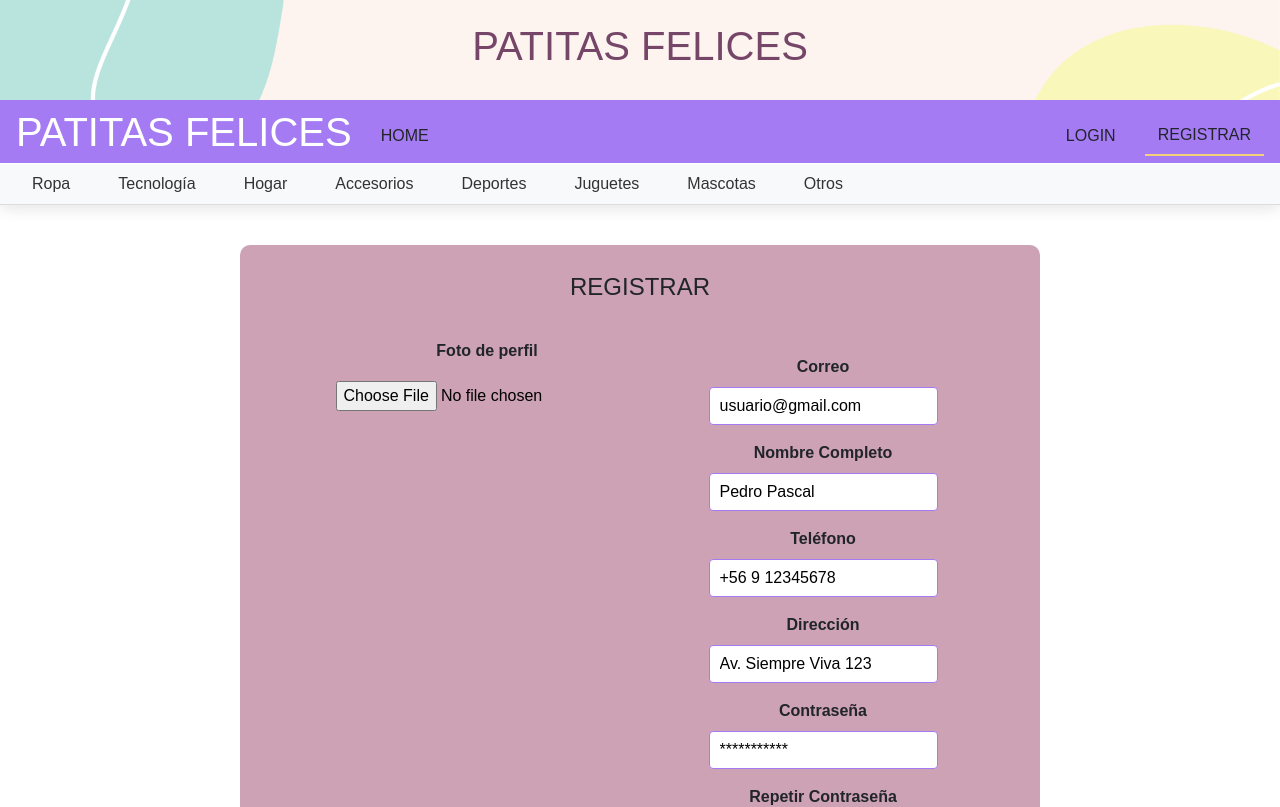
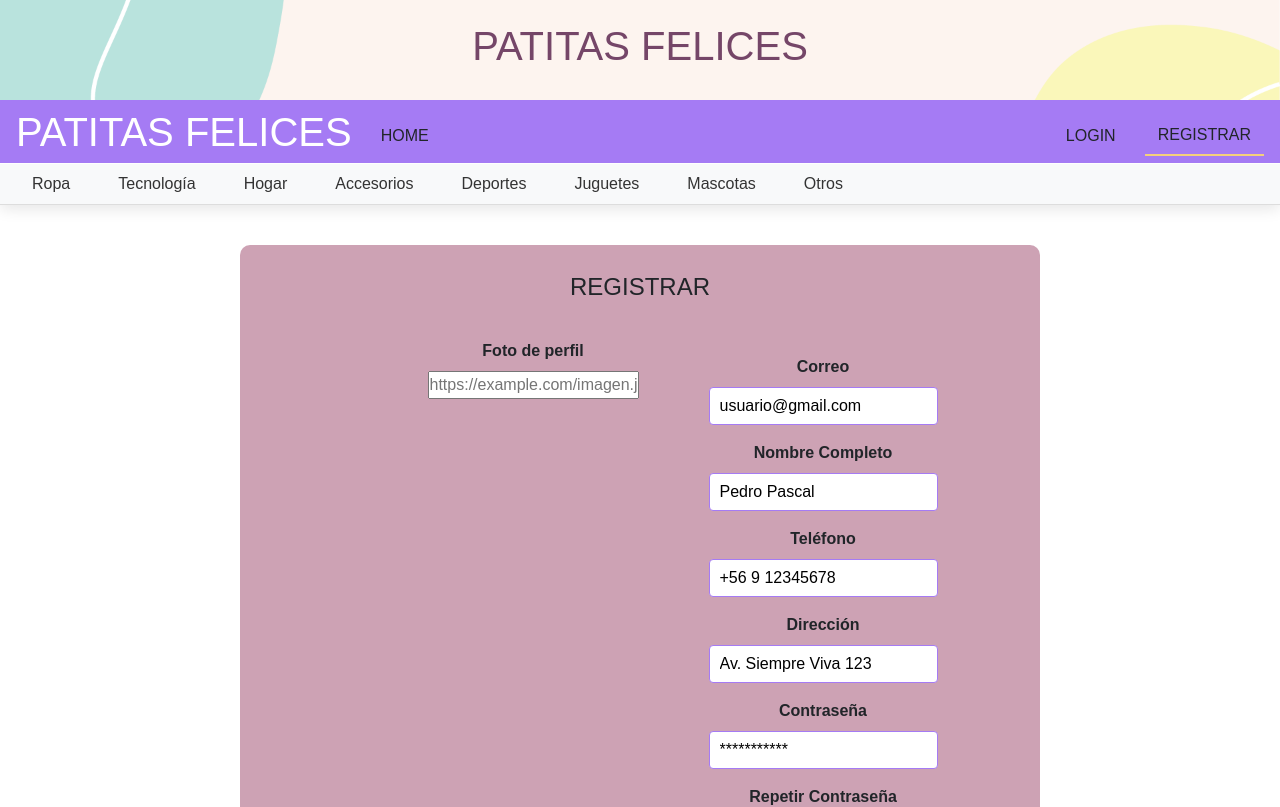
Before and after one commit to AndreaPacheco05/PatitasFelices_DL, a React (Vite) app: page /registrar in a window 1280 px wide. Shown: the top 807 px of the page. Built offline with nearby package versions, Linux system fonts and the light colour scheme.

Commit message:
se implementó toda la conexión con el servidor, login, register, crear publicación, agregar y eliminar de favoritos, falta editar datos de usuario, se hizo todo sin multer, las imagenes se suben copiando la url

```diff
--- a/src/components/Cards.jsx
+++ b/src/components/Cards.jsx
@@ -28,7 +28,7 @@ function Cards({ nombre, imagen, desc, precio, id }) {
          });
     }
   return (
-    <Card style={{ width: "12rem" }}>
+    <Card style={{ width: "12rem"}}>
       <Card.Img variant="top" src={imagen} />
       <Card.Body>
         <Card.Title>{nombre}</Card.Title>
--- a/src/views/CrearPublicacion.jsx
+++ b/src/views/CrearPublicacion.jsx
@@ -15,21 +15,21 @@ const CrearPublicacion = () => {
   const [descripcion, setDescripcion] = useState("");
   const [categoria, setCategoria] = useState(categorias[0]);
   const [precio, setPrecio] = useState("");
-  const [imagen, setImagen] = useState(null);
-  const [preview, setPreview] = useState(null);
-  const [error, setError] = useState("");
+  const [imagen, setImagen] = useState("");
+/*   const [preview, setPreview] = useState(null);
+ */  const [error, setError] = useState("");
 
-  const handleImagenChange = (e) => {
+ /*  const handleImagenChange = (e) => {
     const file = e.target.files[0];
     if (file) {
       setImagen(file);
       setPreview(URL.createObjectURL(file));
     }
-  };
+  }; */
 
   const handleSubmit = async (e) => {
     e.preventDefault();
-    if (!titulo || !descripcion || !precio) {
+    if (!titulo || !descripcion || !precio || !imagen) {
       setError("Por favor, completa todos los campos obligatorios.");
       return;
     }
@@ -42,7 +42,7 @@ const CrearPublicacion = () => {
       setError("No estás autenticado");
       return;
     }
-
+  console.log(imagen)
     const response = await fetch("http://localhost:3000/api/cards/publicaciones", {
       method: "POST",
       headers: {
@@ -54,7 +54,7 @@ const CrearPublicacion = () => {
         descripcion,
         precio: Number(precio),
         disponibilidad: true,
-        img_url: "",
+        img_url: imagen,
       }),
     });
 
@@ -128,14 +128,18 @@ const CrearPublicacion = () => {
 
         <label className="input-imagen-label">
           Imagen
-          <input type="file" accept="image/*" onChange={handleImagenChange} />
+          <input
+            type="text"
+            onChange={(e) => setImagen(e.target.value)}
+            placeholder="https://example.com/imagen.jpg"
+          />
         </label>
 
-        {preview && (
+        {/* {preview && (
           <div className="preview-imagen">
             <img src={preview} alt="Preview" />
           </div>
-        )}
+        )} */}
 
         {error && <p className="error">{error}</p>}
 
--- a/src/views/Perfil.jsx
+++ b/src/views/Perfil.jsx
@@ -15,7 +15,7 @@ const Perfil = () => {
         <div className="box-img-form">
             <div>
                 <img
-                    src={profile.imgPerfil_url}
+                    src={profile.imgperfil_url}
                     alt="Foto de perfil"
                     className="rounded-circle"
                     width="120"
--- a/src/views/Registrar.jsx
+++ b/src/views/Registrar.jsx
@@ -6,7 +6,7 @@ import { useNavigate } from "react-router-dom";
 const Registrar = () => {
   const { register } = useContext(UserContext);
   const navigate = useNavigate();
-  const [imgPerfil_url, setImagen] = useState(null);
+  const [imgperfil_url, setImagen] = useState(null);
   const [email, setEmail] = useState("");
   const [nombre, setNombre] = useState("");
   const [telefono, setTelefono] = useState("");
@@ -36,7 +36,7 @@ const Registrar = () => {
       return;
     }
 
-    const success = await register(nombre, email, contraseña, direccion, telefono, imgPerfil_url);
+    const success = await register(nombre, email, contraseña, direccion, telefono, imgperfil_url);
     if (success) {
       navigate("/profile");
     } else {
@@ -51,9 +51,9 @@ const Registrar = () => {
         <div className="mb-3 img-box">
           <label className="form-img">Foto de perfil</label>
           <input
-            type="file"
-            accept="image/*"
-            onChange={(e) => setImagen(e.target.files[0])}
+            type="text"
+            placeholder="https://example.com/imagen.jpg"
+            onChange={(e) => setImagen(e.target.value)}
           />
         </div>
 
```
Lines whose indentation alone changed are shown as unchanged.
